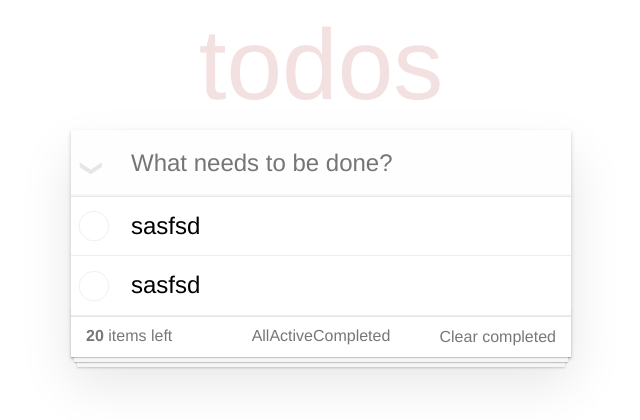
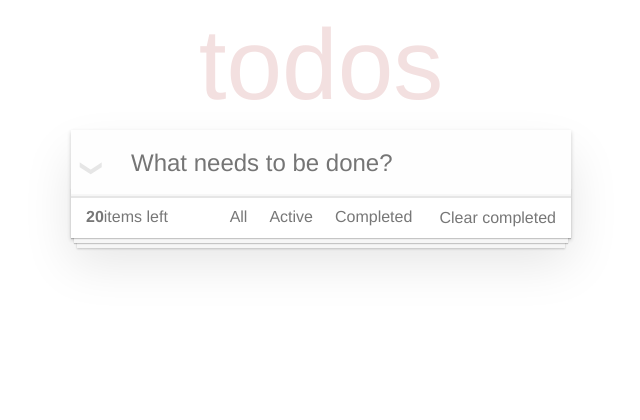
Before and after one commit to lebaluong33/Todo-ReactJS, a React (Create React App) app: page / in a window 1280 px wide. Shown: the top 420 px of the page, without its empty margins (319-959 px from the left). Built offline with nearby package versions, Linux system fonts and the light colour scheme.

Commit message:
Completed todo, Delete todo

```diff
--- a/src/components/Footer/Footer.js
+++ b/src/components/Footer/Footer.js
@@ -5,14 +5,13 @@ const footer = (props) => {
   <footer className="footer">
     <span className="todo-count">
       <strong>20</strong>
-      <span> </span>
       <span>items</span>
       <span> left</span>
     </span>
     <ul className="filters">
-      <li>All</li>
-      <li>Active</li>
-      <li>Completed</li>
+      <li><a href="/">All</a></li>
+      <li><a href="/">Active</a></li>
+      <li><a href="/">Completed</a></li>
     </ul>
     <button className="clear-completed" >Clear completed</button>
   </footer>
--- a/src/components/Header/Header.js
+++ b/src/components/Header/Header.js
@@ -1,14 +1,38 @@
-import React from 'react';
+import React, { useState } from 'react';
 
-const header = (props) => {
+const Header = (props) => {
+  const [todo, setTodo] = useState('');
+
+  const onKeyPressHandler = (event) => {
+    if(event.key === 'Enter' && todo){
+      const todoItem = {
+        id: new Date().valueOf(),
+        value: todo,
+        isCompleted: false
+      };
+      props.changed(todoItem);
+      setTodo('');
+    }
+  };
+
+  const onChangeTextHandler = (event) => {
+    const currentValue = event.target.value;
+    if(currentValue.trim() !== '') {
+      setTodo(event.target.value);
+    }
+  }
+
   return( <header className="header">
       <h1>todos</h1>
       <input
         className="new-todo"
         placeholder="What needs to be done?"
+        onChange={(event => onChangeTextHandler(event))}
+        onKeyPress={(event) => onKeyPressHandler(event)}
+        value={todo}
       />
     </header>
   );
 };
 
-export default header;
+export default Header;
--- a/src/components/Todos/Todo/Todo.js
+++ b/src/components/Todos/Todo/Todo.js
@@ -2,13 +2,15 @@ import React from 'react';
 
 const todo = (props) => {
   return (
-    <li>
+    <li className={`${props.todo.isCompleted ? 'completed' : ''}`}>
       <div className="view">
         <input
           className="toggle"
-          type="checkbox"/>
-        <label >sasfsd</label>
-        <button className="destroy" />
+          type="checkbox"
+          checked={props.todo.isCompleted}
+          onChange={() => props.completedHandler(props.todo.id)}/>
+        <label >{props.todo.value}</label>
+        <button className="destroy" onClick={() => props.onDeleteTodo(props.todo.id)} />
       </div>
     </li>
   )
--- a/src/components/Todos/Todos.js
+++ b/src/components/Todos/Todos.js
@@ -10,8 +10,13 @@ const todos = (props) => {
         type="checkbox" />
       <label htmlFor="toggle-all" ></label>
       <ul className="todo-list">
-        <Todo />
-        <Todo />
+        {props.todos.map((item) =>(
+          <Todo
+            onDeleteTodo={props.onDeleteTodo}
+            completedHandler={props.completedHandler}
+            key={item.id}
+            todo={item}/>
+        ))}
       </ul>
     </section>
   )
--- a/src/containers/App.js
+++ b/src/containers/App.js
@@ -5,11 +5,39 @@ import Todos from '../components/Todos/Todos';
 import Footer from '../components/Footer/Footer';
 
 class App extends Component {
+  state = {
+    todoList: []
+  }
+
+  onChangeTodoHandler = (item) => {
+    const updatedTodos = this.state.todoList;
+    updatedTodos.push(item);
+    this.setState({todoList: updatedTodos});
+  }
+
+  onCompletedHandler = (id) => {
+    const updatedTodoIndex = this.state.todoList.findIndex((todo) => todo.id === id);
+    const updatedTodoItem = {...this.state.todoList[updatedTodoIndex]};
+    updatedTodoItem.isCompleted = !this.state.todoList[updatedTodoIndex].isCompleted;
+    const updatedTodoList = [...this.state.todoList];
+    updatedTodoList[updatedTodoIndex] = updatedTodoItem;
+    this.setState({todoList: updatedTodoList});
+  };
+
+  onDeleteTodoHandler = (id) => {
+    this.setState((prevState) => ({
+      todoList: prevState.todoList.filter(todo => todo.id !== id)
+    }));
+  }
+
   render() {
     return (
       <div className="todoapp">
-        <Header />
-        <Todos />
+        <Header changed={this.onChangeTodoHandler}  />
+        <Todos
+          onDeleteTodo = {this.onDeleteTodoHandler}
+          completedHandler={this.onCompletedHandler}
+          todos={this.state.todoList}/>
         <Footer />
       </div>
     );
```
